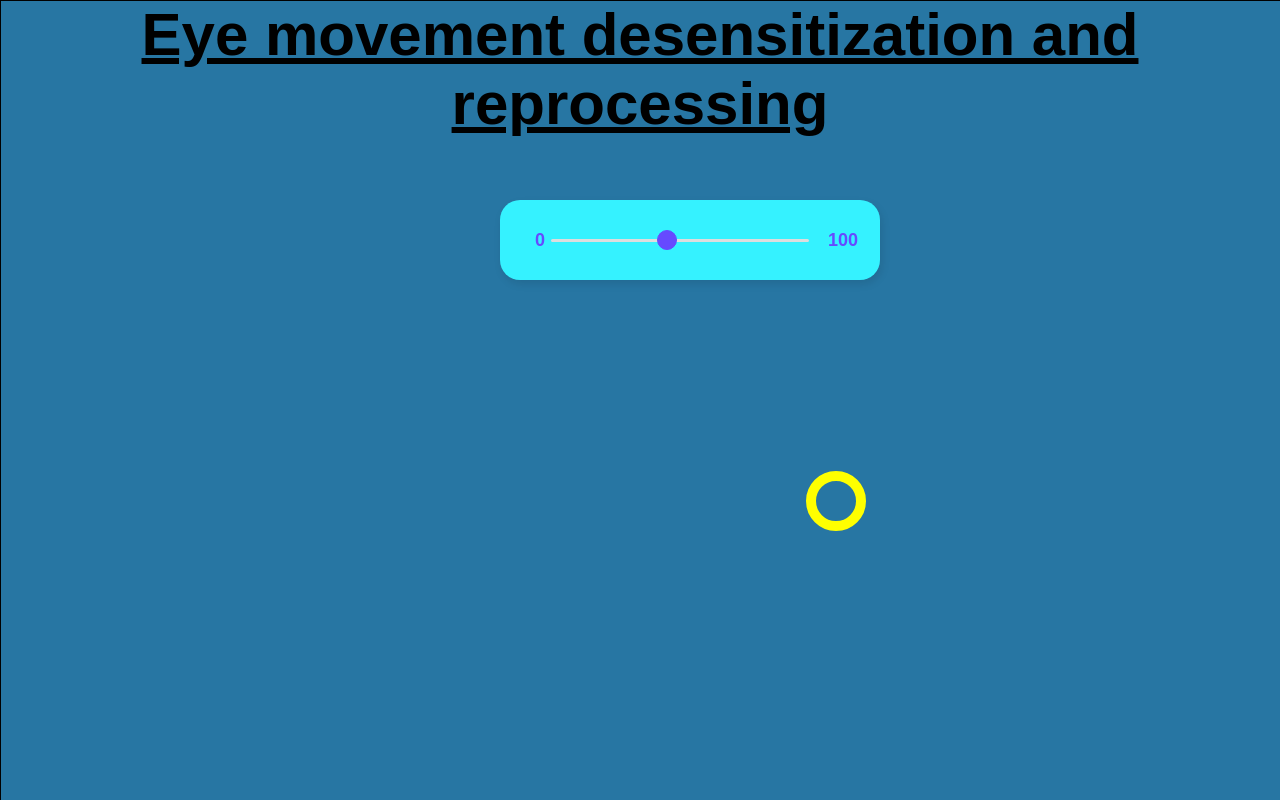
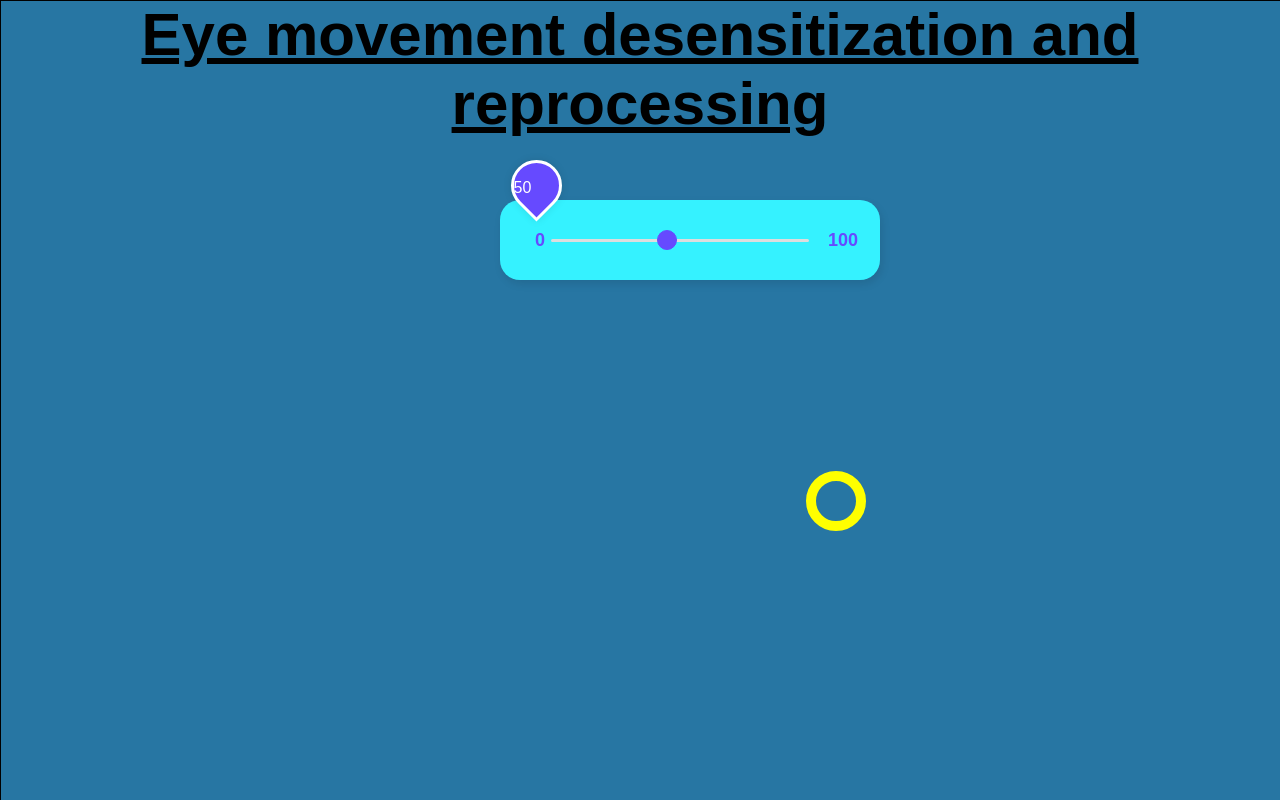
Before and after one commit to timhughesdev/EMDR, a plain HTML site: page index.html in a window 1280 px wide. Drawn offline with Linux system fonts and the light colour scheme.

Commit message:
Update index.css

```diff
--- a/index.css
+++ b/index.css
@@ -66,7 +66,7 @@ input {
   position: absolute;
   height: 45px;
   width: 45px;
-  transform: translateX(-70%) scale(0);
+  transform: translateX(-70%) scale(1);
   font-weight: 500;
   top: -40px;
   line-height: 55px;
```
